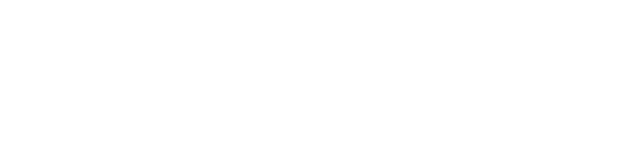
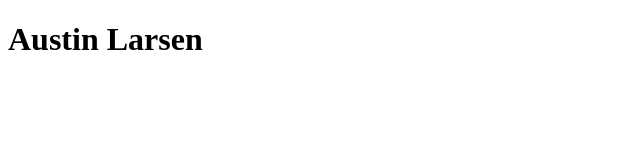
Before and after one commit to austinlarsen/austinlarsen.github.io, a plain HTML site: page index.html in a window 1280 px wide. Shown: the whole page, without its empty margins (0-640 px from the left). Drawn offline with Linux system fonts and the light colour scheme.

Commit message:
added cname and h1

```diff
--- a/index.html
+++ b/index.html
@@ -13,6 +13,7 @@
 </head>
 
 <body>
+<h1> Austin Larsen</h1>
   <script src="app.js"></script>
 </body>
 </html>
```
Also changed, not shown: 1 other file.
